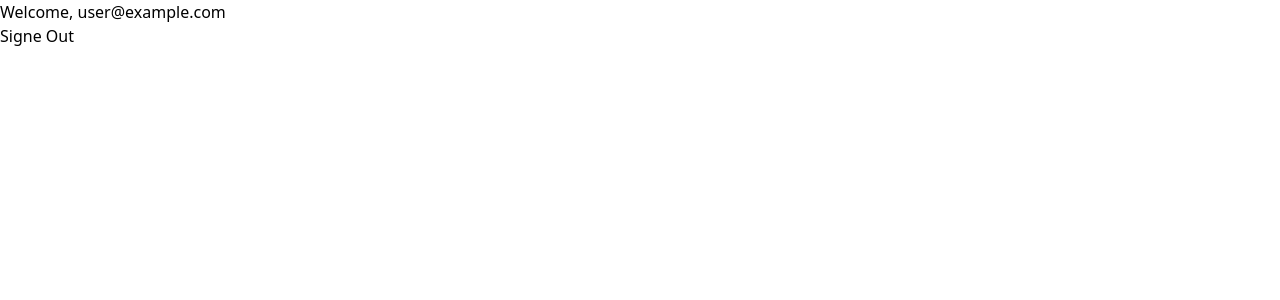
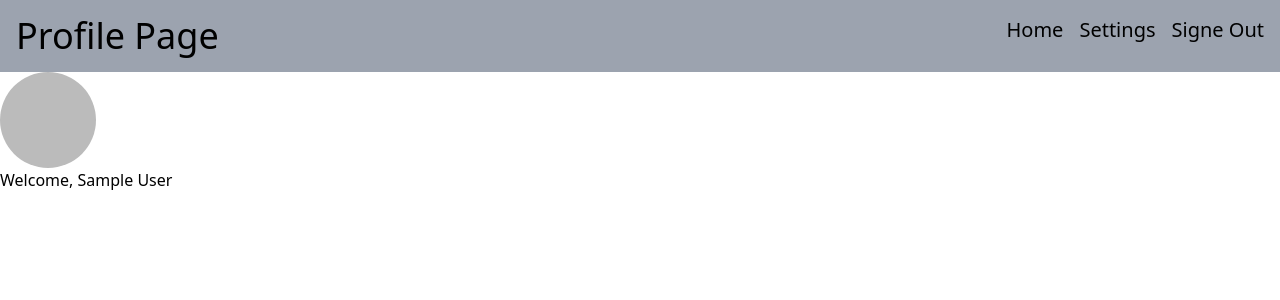
Before and after one commit to Rick011010010/instakoora, a Next.js app: page /home in a window 1280 px wide. Shown: the top 300 px of the page. Built offline with nearby package versions, Linux system fonts and the light colour scheme; no server answers; sample sign-in values are in the browser's storage.

Commit message:
vercel step

```diff
--- a/layouts/AboutUsTele.js
+++ b/layouts/AboutUsTele.js
@@ -1,4 +1,6 @@
 import {useState} from 'react';
+
+import { getProviders, signIn, useSession, signOut } from "next-auth/react";
 
 function aboutUsTele() {
 
@@ -18,7 +20,7 @@ function aboutUsTele() {
       <h1 className="text-xl font-Merriweather tracking-wide py-7">Are you ready to take your football experience to another level.</h1>
       <p className=" tracking-wide  font-opensans ">join Us and you would be able to create your own team and challenge the other teams near to you, By creating an accound you would be able to send or receiving requests from other players or teams to join them base on your location and your schedule.</p>
 
-      <div className="flex justify-start  py-4"><button className='bg-[#6997C6] border rounded-2xl text-white px-10 md:py-2 py-1 shadow-ms hover:shadow-xl active:scale-90 transition duration-150 md:w-60 border-white '>Signup!</button></div>
+      <div className="flex justify-start  py-4"><button className='bg-[#6997C6] border rounded-2xl text-white px-10 md:py-2 py-1 shadow-ms hover:shadow-xl active:scale-90 transition duration-150 md:w-60 border-white '  onClick={() => signIn()}>Signup!</button></div>
 
 
       <button onClick={AboutHandler } className='top-0 right-1 absolute text-2xl'>x</button>
--- a/pages/api/auth/[...nextauth].js
+++ b/pages/api/auth/[...nextauth].js
@@ -3,6 +3,7 @@ import NextAuth from "next-auth";
 import GoogleProvider from "next-auth/providers/google";
 import { MongoDBAdapter } from "@next-auth/mongodb-adapter";
 import clientPromise from "../../../lib/mongodb";
+import FacebookProvider from "next-auth/providers/facebook";
 
 export default NextAuth({
   // Configure one or more authentication providers
@@ -11,15 +12,19 @@ export default NextAuth({
       clientId: process.env.GOOGLE_CLIENT_ID,
       clientSecret: process.env.GOOGLE_CLIENT_SECRET,
     }),
+
+    FacebookProvider({
+      clientId: process.env.FACEBOOK_CLIENT_ID,
+      clientSecret: process.env.FACEBOOK_CLIENT_SECRET
+    }),
   ],
   secret: process.env.JWT_SECRET,
   adapter: MongoDBAdapter(clientPromise),
 
 
   pages: {
-    signIn: "/home",
-  },
-  pages: {
+
     signOut : "/",
   },
+
 });
--- a/pages/home.js
+++ b/pages/home.js
@@ -1,14 +1,54 @@
-import { getProviders, signIn, useSession, signOut } from "next-auth/react";
+import { getProviders, signIn, useSession, signOut, getSession } from "next-auth/react";
+import React, { useState } from 'react'
 
 
-function profilPage() {
-  const { data: session } = useSession();
+
+function home() {
+
+  const { data: session, status } = useSession();
   console.log(session)
-  if (session) {
+
+  const [menu, setMenu] = useState(true)
+
+  const menuHandler = () => {
+    setMenu(!menu)
+  }
+
+  if (status === 'authenticated') {
     return (
       <div>
-        <div>Welcome, {session.user.email}</div>
-      <button onClick={() => signOut()}>Signe Out</button>
+
+        <div className=" ">
+
+          <div className='md:flex md:justify-between hidden  '>
+
+            <div className='w-[100%] bg-gray-400  p-3 md:flex md:justify-between '>
+              <h1 className='text-black text-4xl p-1'>Profile Page</h1>
+
+              <ul className='md:absolute md:flex text-black text-xl md:mr-0 top-0 right-0 p-2'>
+                <button className='p-2 flex '><li>Home</li></button>
+                <button className='p-2 flex '><li>Settings</li></button>
+                <button className='p-2 flex text-center ' onClick={() => signOut()}><li>Signe Out</li></button>
+              </ul>
+            </div>
+          </div>
+
+          <div className=''>
+            <button className='md:hidden absolute top-0 right-0 p-3 text-black ' onClick={menuHandler} >X</button>
+            <h1 className='text-black text-4xl p-3 md:hidden'>Profile Page</h1>
+
+          </div>
+          <ul className={!menu ? ' md:hidden flex text-black text-xl flex-col border-r  border-r-gray-700 w-[35%] h-56' : 'hidden'}>
+            <button className='p-3 flex '><li>Home</li></button>
+            <button className='p-3 flex '><li>Settings</li></button>
+            <button className='p-3 flex ' onClick={() => signOut()}><li>Signe Out</li></button>
+          </ul>
+        </div>
+        <img src={session.user.image} alt="" className=" rounded-full" />
+
+        <p >Welcome, {session.user.name}</p>
+
+
 
       </div>
 
@@ -26,4 +66,23 @@ function profilPage() {
   }
 }
 
-export default profilPage
+export default home
+
+
+export const getServerSideProps = async (context) => {
+  const session = await getSession(context)
+  if (!session) {
+
+    return {
+      redirect: {
+        destination: '/'
+      }
+
+    }
+
+  }
+
+  return {
+    props: { session },
+  }
+}
```
Also changed, not shown: pages/index.js (line endings or trailing spaces), 1 other file (tests, documents, lock files or other folders). Lines whose indentation alone changed are shown as unchanged.
